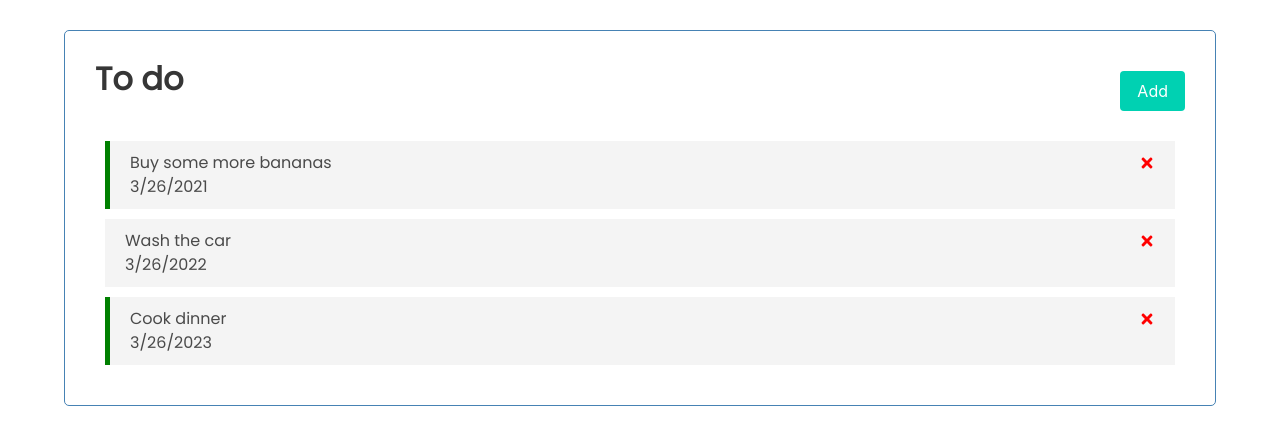
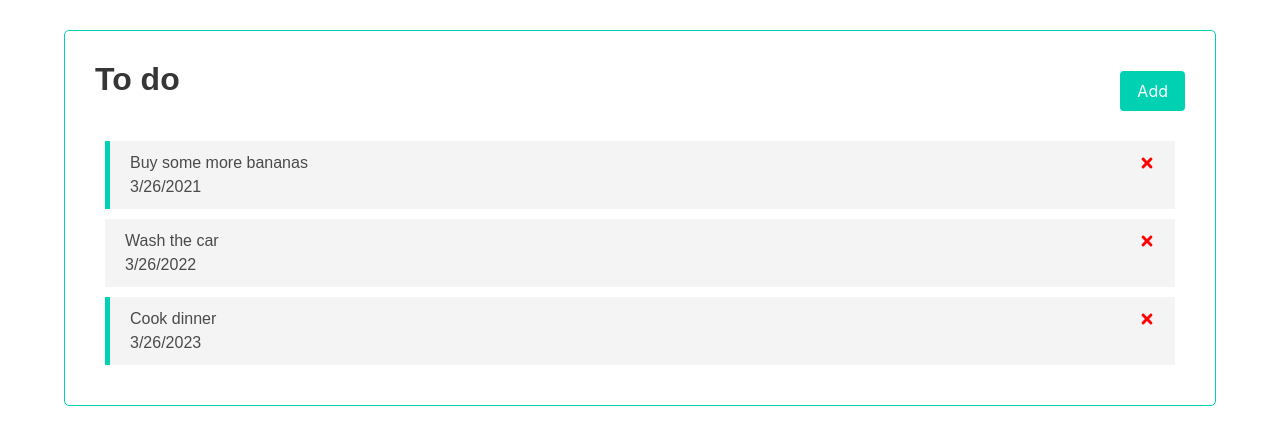
Before and after one commit to benji011/react-todo, a React (Create React App) app: page / in a window 1280 px wide. Shown: the top 444 px of the page. Built offline with nearby package versions, Linux system fonts and the light colour scheme.

Commit message:
fix: replaced color with bulmas is-primary hexcode

```diff
--- a/src/index.css
+++ b/src/index.css
@@ -1,5 +1,3 @@
-@import url("https://fonts.googleapis.com/css2?family=Poppins:wght@300;400&display=swap");
-
 * {
   box-sizing: border-box;
   margin: 0;
@@ -15,7 +13,7 @@ body {
   margin: 30px auto;
   overflow: auto;
   min-height: 300px;
-  border: 1px solid steelblue;
+  border: 1px solid #00d1b2;
   padding: 30px;
   border-radius: 5px;
 }
@@ -35,7 +33,7 @@ body {
 }
 
 .task.reminder {
-  border-left: 5px solid green;
+  border-left: 5px solid #00d1b2;
 }
 
 .task h3 {
```
